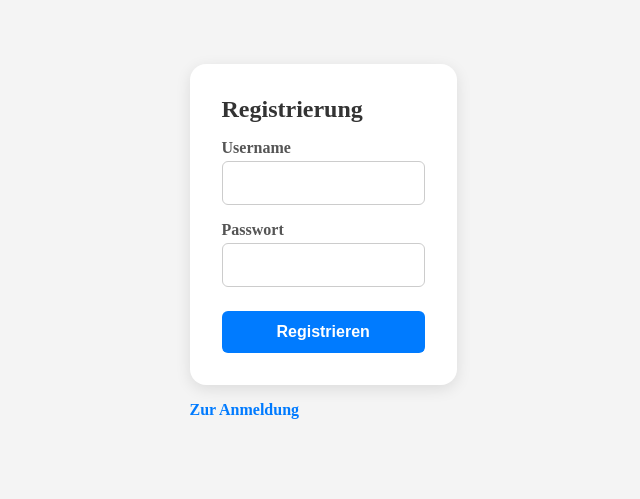
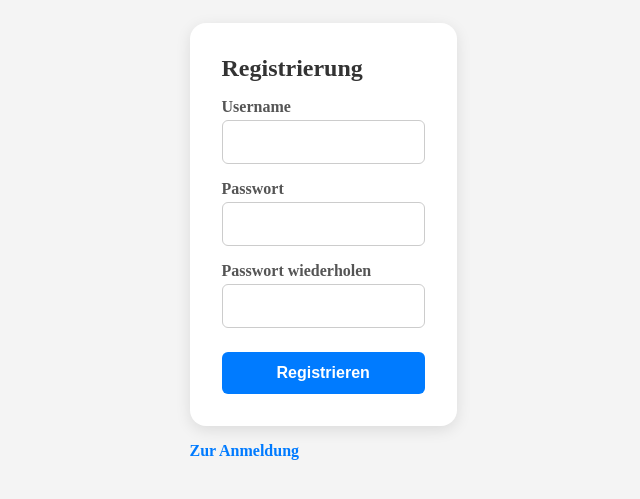
Before and after one commit to mohid-1311/Flashcards, a React (Create React App) app: page /Anmeldung in a window 1280 px wide. Shown: the part 159-658 px from the top of the page, without its empty margins (302-942 px from the left). Built offline with nearby package versions, Linux system fonts and the light colour scheme.

Commit message:
Passwort wiederholen eingebaut

```diff
--- a/src/Components/Registrierung/RegistrierungComp.tsx
+++ b/src/Components/Registrierung/RegistrierungComp.tsx
@@ -12,6 +12,7 @@ function RegistrierungComp({setAnmeldung} : SetAnmeldung){
 
   const [username, setUsername] = useState("")
   const [passwort, setPasswort] = useState("")
+  const [passwortWiederholen, setPasswortWiederholen] = useState("")
 
   function login(e : React.FormEvent<HTMLFormElement>){
     e.preventDefault();
@@ -19,6 +20,14 @@ function RegistrierungComp({setAnmeldung} : SetAnmeldung){
     const userArray: User[] = JSON.parse(localStorage.getItem("loginData") || "[]");
 
     const userExists = userArray.some((user: User) => user.uName.toLowerCase() === username.toLowerCase())
+
+    if (passwort !== passwortWiederholen){
+      alert("Passwort stimmen nicht überein!")
+      setPasswort("")
+      setPasswortWiederholen("")
+      return
+    }
+
     if (userExists){
       alert("Benutzername bereits vergeben")
       return
@@ -44,7 +53,11 @@ function RegistrierungComp({setAnmeldung} : SetAnmeldung){
           </div>
           <div className={styles["registrierung-passwort"]}>
             <label htmlFor="passwort">Passwort</label>
-            <input type="text" name="passwort" className={styles["passwort-input"]}required onChange={(e) => setPasswort(e.target.value)}/>
+            <input type="password" name="passwort" value={passwort} className={styles["passwort-input"]}required onChange={(e) => setPasswort(e.target.value)}/>
+          </div>
+          <div className={styles["registrierung-passwort"]}>
+            <label htmlFor="passwort-wiederholen">Passwort wiederholen</label>
+            <input type="password" name="passwort" value={passwortWiederholen} className={styles["passwort-input"]}required onChange={(e) => setPasswortWiederholen(e.target.value)}/>
           </div>
           <button type="submit" className={styles["button-submit"]}>Registrieren</button>
         </div>
```
